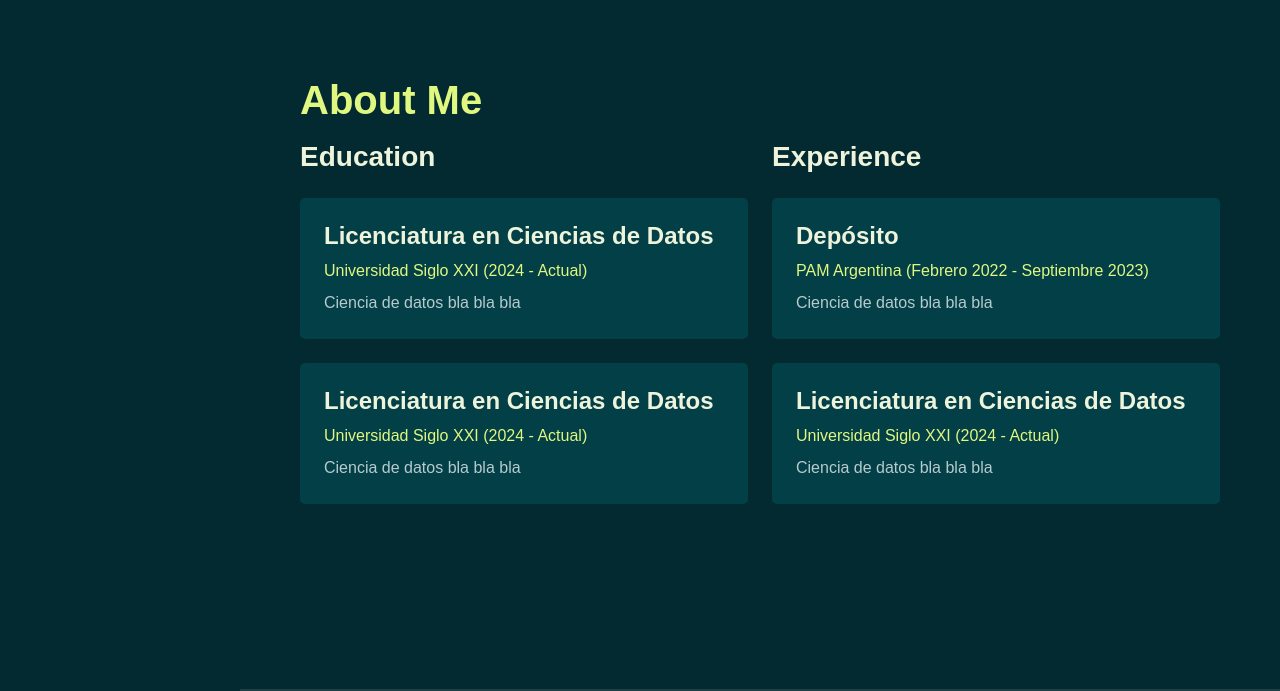
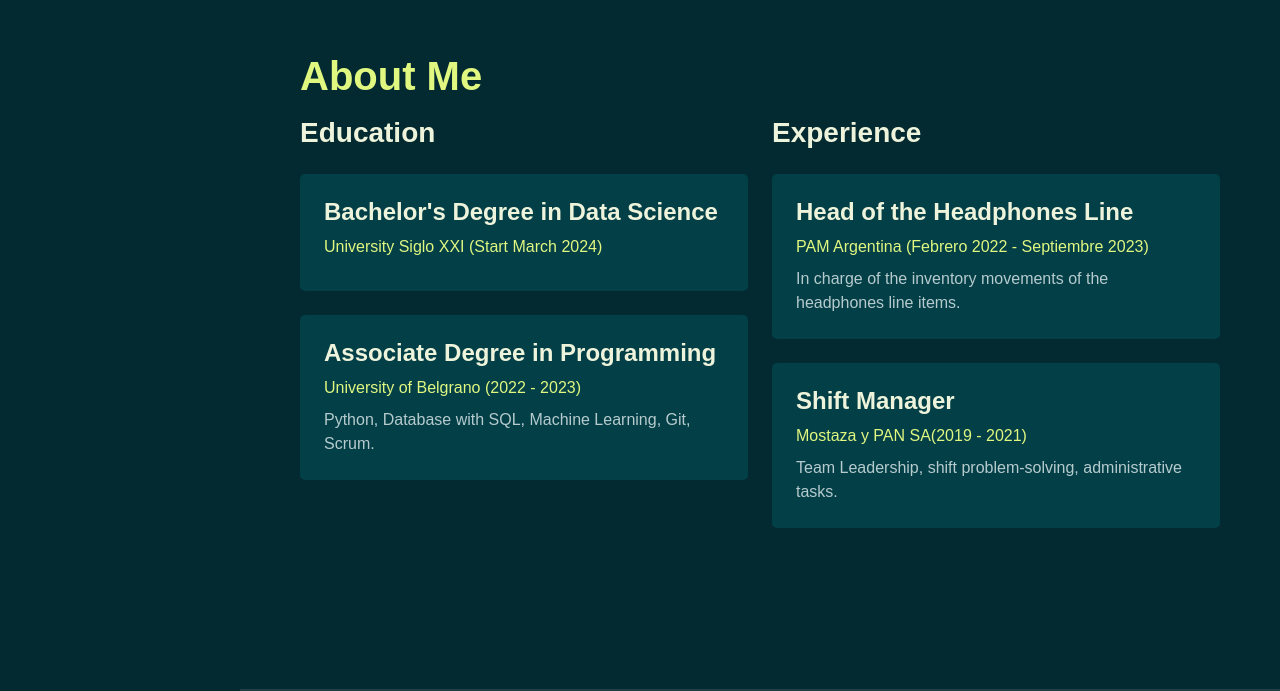
Before and after one commit to AgusMalfatto/agusmalfatto.github.io, a plain HTML site: page index.html in a window 1280 px wide. Shown: the part 2509-3200 px from the top of the page. Drawn offline with Linux system fonts and the light colour scheme; a web font is replaced by a local one.

Commit message:
Update About me section

```diff
--- a/index.html
+++ b/index.html
@@ -238,17 +238,17 @@
 
                             <div class="col-12" data-aos="fade-up" data-aos-anchor-placement="top-bottom" data-aos-delay="200">
                                 <div class="bg-base p-4 rounded-3 shadow-effect">
-                                    <h4>Licenciatura en Ciencias de Datos</h4>
-                                    <p class="text-brand mb-2">Universidad Siglo XXI (2024 - Actual)</p>
-                                    <p class="mb-0">Ciencia de datos bla bla bla</p>
+                                    <h4>Bachelor's Degree in Data Science</h4>
+                                    <p class="text-brand mb-2">University Siglo XXI (Start March 2024)</p>
+                                    <p class="mb-0"></p>
                                 </div>
                             </div>
 
                             <div class="col-12" data-aos="fade-up" data-aos-anchor-placement="top-bottom" data-aos-delay="400">
                                 <div class="bg-base p-4 rounded-3 shadow-effect">
-                                    <h4>Licenciatura en Ciencias de Datos</h4>
-                                    <p class="text-brand mb-2">Universidad Siglo XXI (2024 - Actual)</p>
-                                    <p class="mb-0">Ciencia de datos bla bla bla</p>
+                                    <h4>Associate Degree in Programming</h4>
+                                    <p class="text-brand mb-2">University of Belgrano (2022 - 2023)</p>
+                                    <p class="mb-0">Python, Database with SQL, Machine Learning, Git, Scrum.</p>
                                 </div>
                             </div>
 
@@ -263,17 +263,17 @@
 
                             <div class="col-12" data-aos="fade-up" data-aos-anchor-placement="top-bottom" data-aos-delay="200">
                                 <div class="bg-base p-4 rounded-3 shadow-effect">
-                                    <h4>Depósito</h4>
+                                    <h4>Head of the Headphones Line</h4>
                                     <p class="text-brand mb-2">PAM Argentina (Febrero 2022 - Septiembre 2023)</p>
-                                    <p class="mb-0">Ciencia de datos bla bla bla</p>
+                                    <p class="mb-0">In charge of the inventory movements of the headphones line items.</p>
                                 </div>
                             </div>
 
                             <div class="col-12" data-aos="fade-up" data-aos-anchor-placement="top-bottom" data-aos-delay="400">
                                 <div class="bg-base p-4 rounded-3 shadow-effect">
-                                    <h4>Licenciatura en Ciencias de Datos</h4>
-                                    <p class="text-brand mb-2">Universidad Siglo XXI (2024 - Actual)</p>
-                                    <p class="mb-0">Ciencia de datos bla bla bla</p>
+                                    <h4>Shift Manager</h4>
+                                    <p class="text-brand mb-2">Mostaza y PAN SA(2019 - 2021)</p>
+                                    <p class="mb-0">Team Leadership, shift problem-solving, administrative tasks.</p>
                                 </div>
                             </div>
 
```
